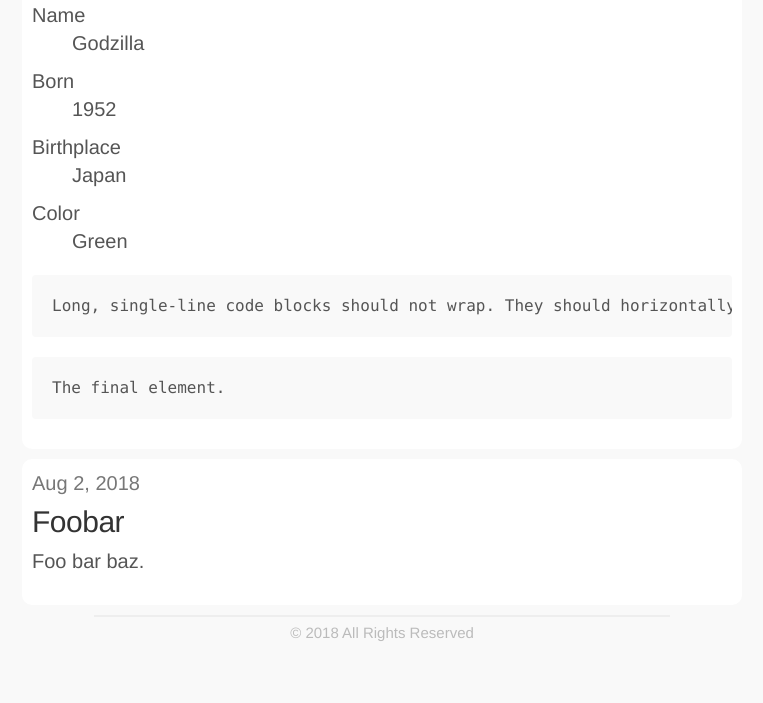
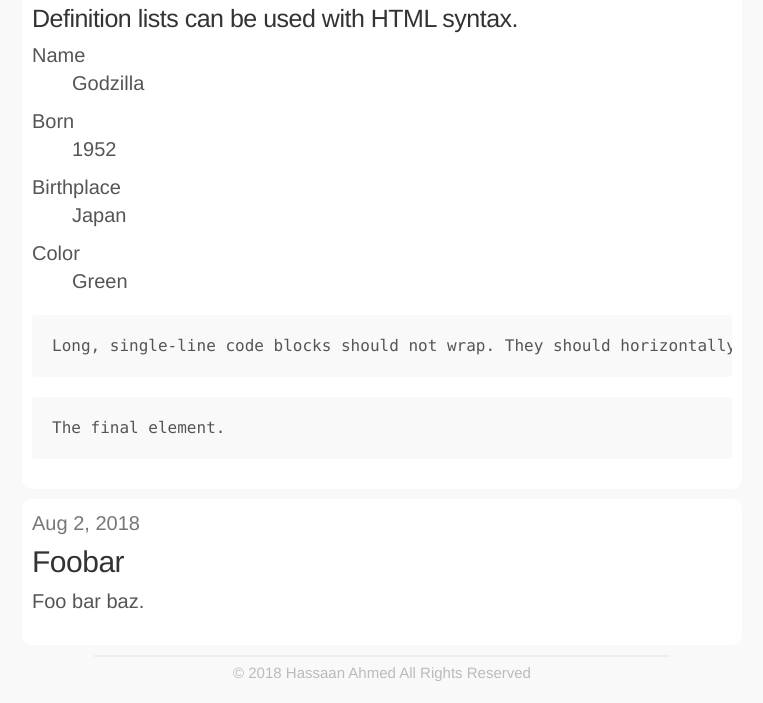
Before and after one commit to ahmedxyz/ahmedxyz.github.io, a Jekyll site: the page built from index.html, in a window 1280 px wide and 900 px high, scrolled down 3292 px, cut to the strip 197-900 px from the top of the window. Shown: the whole strip, without its empty margins (258-1021 px from the left). Built offline with Jekyll 4.4.1, drawn with Linux system fonts in a browser that asks for light colours; before the commit the page ends 4152 px from its top, so only the background shows below that.

Commit message:
Add 'name' key in conjunction with 'title'

```diff
--- a/_config.yml
+++ b/_config.yml
@@ -1,4 +1,5 @@
 # Basic
+name:               "Hassaan Ahmed"
 title:              "Hassaan Ahmed"
 description:        "a creative based in the san francisco bay area"
 author:             Hassaan Ahmed
```
